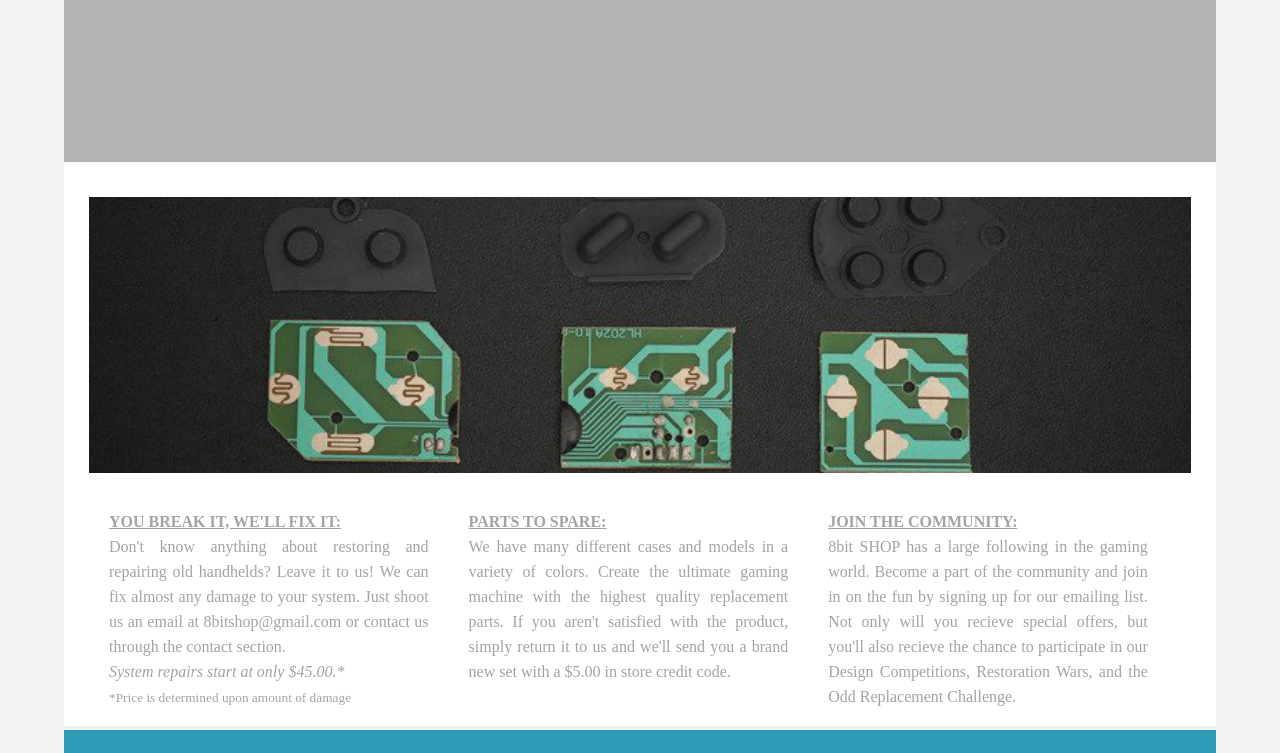
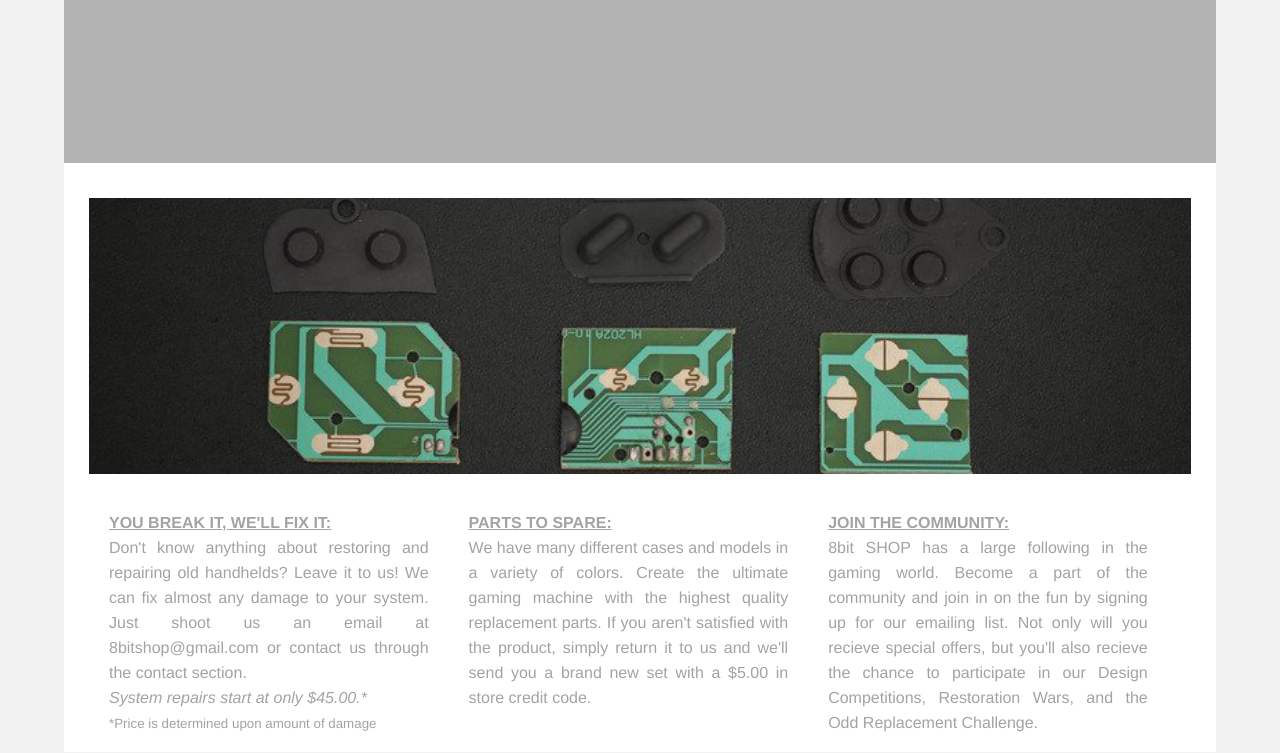
Before and after one commit to murder-cat/8bit, a plain HTML site: page index.html in a window 1280 px wide. Shown: the part 254-1007 px from the top of the page. Drawn offline with Linux system fonts and the light colour scheme.

Commit message:
font family error corrected

```diff
--- a/resources/style.css
+++ b/resources/style.css
@@ -1,7 +1,7 @@
 @charset "UTF-8";
 /* Body */
 body {
-	font-family: source-sans-pro;
+	font-family: Helvetica, sans-serif;
 	background-color: #f2f2f2;
 	margin-top: 0px;
 	margin-right: 0px;
```
